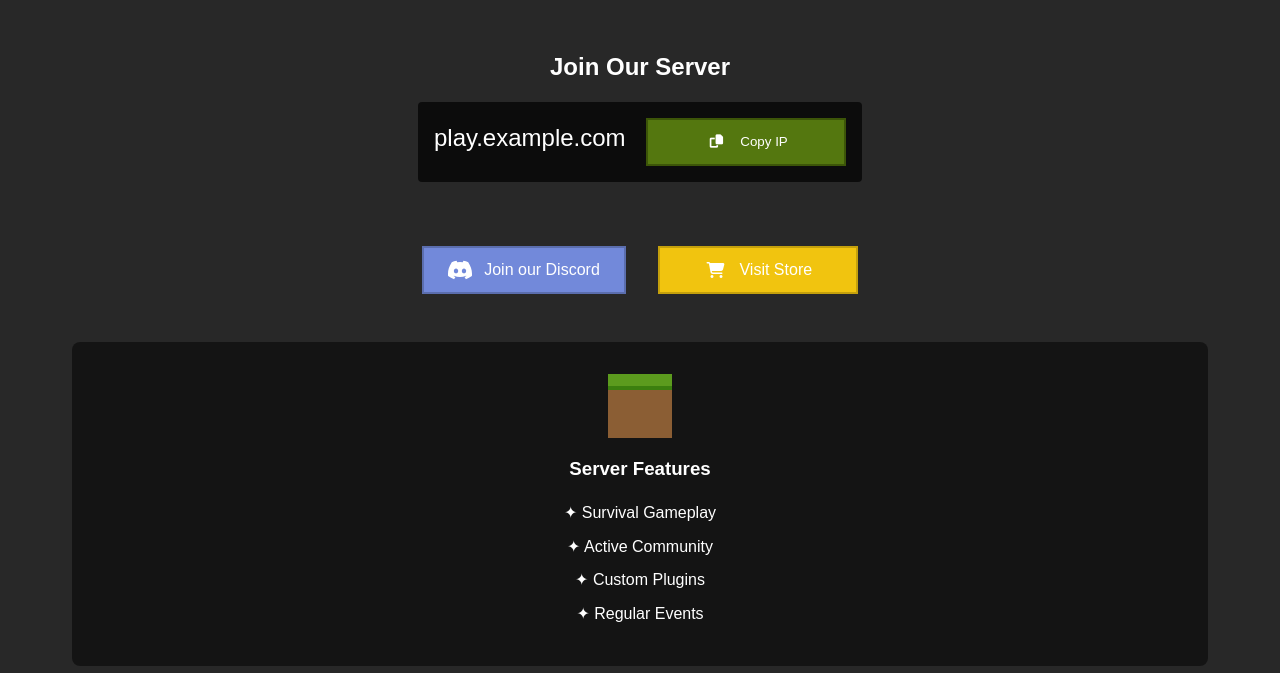
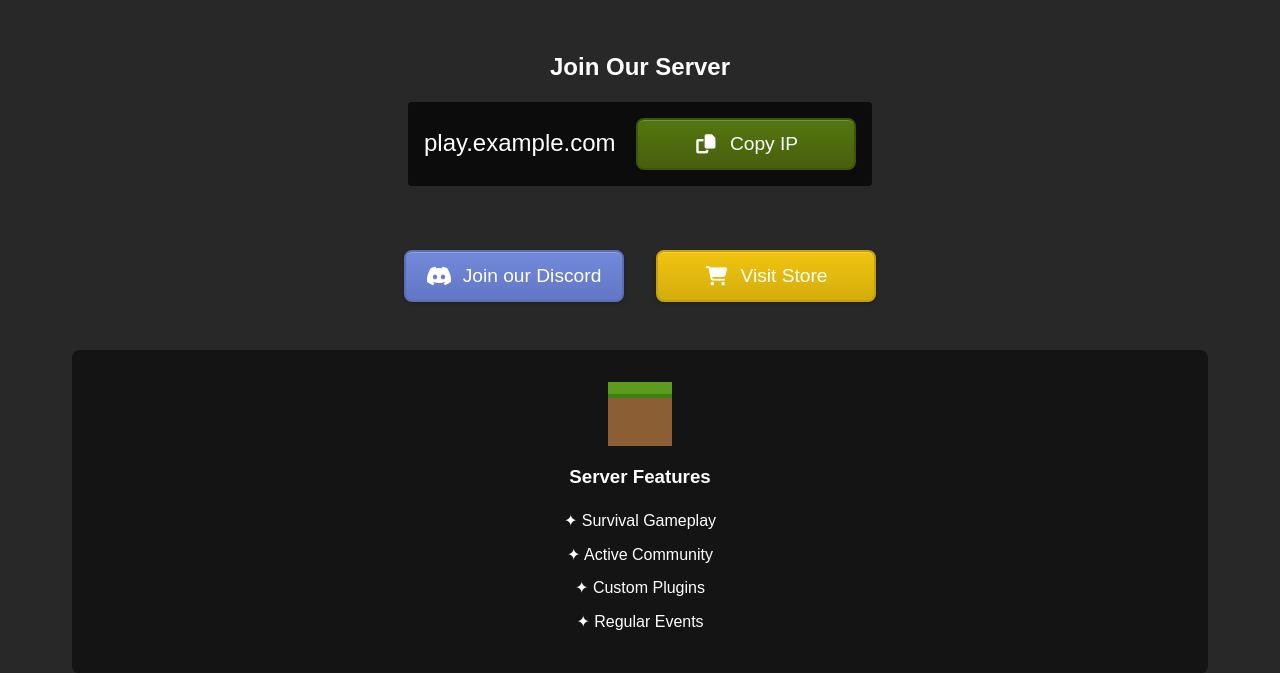
Before and after one commit to MxSLmafao/soulpvp-website, a Flask app: page / in a window 1280 px wide. Shown: the part 140-813 px from the top of the page. Run offline with Flask 3, Linux system fonts and the light colour scheme.

Commit message:
Agent query: Are the buttons now displaying with the updated styles including gradients, shadows, and proper hover effects? Is the Copy IP button properly sized and aligned with the new font size?

```diff
--- a/static/css/style.css
+++ b/static/css/style.css
@@ -59,9 +59,12 @@ header {
 }
 
 .minecraft-button {
-    background-color: #54770f;
-    border: 2px solid #3c5508;
-    padding: 0.75rem 1.5rem;
+    font-size: 1.2rem;
+    border-radius: 8px;
+    background: linear-gradient(to bottom, #54770f, #485f0d);
+    box-shadow: inset 0 1px rgba(255, 255, 255, 0.2), 0 2px 4px rgba(0, 0, 0, 0.2);
+    min-width: 220px;
+    height: 52px;
     color: white;
     text-decoration: none;
     display: inline-flex;
@@ -70,9 +73,8 @@ header {
     gap: 0.75rem;
     cursor: pointer;
     font-family: 'Minecraft', Arial, sans-serif;
-    transition: background-color 0.2s;
-    min-width: 200px;
-    height: 48px;
+    transition: all 0.2s ease;
+    border: 2px solid #3c5508;
 }
 
 .minecraft-button img,
@@ -82,10 +84,13 @@ header {
     display: flex;
     align-items: center;
     justify-content: center;
+    font-size: 1.2rem;
 }
 
 .minecraft-button:hover {
-    background-color: #6a9414;
+    background: linear-gradient(to bottom, #6a9414, #587811);
+    transform: translateY(1px);
+    box-shadow: inset 0 1px rgba(255, 255, 255, 0.2), 0 1px 2px rgba(0, 0, 0, 0.2);
 }
 
 .links {
@@ -97,21 +102,25 @@ header {
 }
 
 .discord {
-    background-color: #7289DA;
+    border-radius: 8px;
+    background: linear-gradient(to bottom, #7289DA, #6277c5);
+    box-shadow: inset 0 1px rgba(255, 255, 255, 0.2), 0 2px 4px rgba(0, 0, 0, 0.2);
     border-color: #5b6eae;
 }
 
 .discord:hover {
-    background-color: #8499e4;
+    background: linear-gradient(to bottom, #8499e4, #7289DA);
 }
 
 .store {
-    background-color: #f1c40f;
+    border-radius: 8px;
+    background: linear-gradient(to bottom, #f1c40f, #d4ad0c);
+    box-shadow: inset 0 1px rgba(255, 255, 255, 0.2), 0 2px 4px rgba(0, 0, 0, 0.2);
     border-color: #c4a00c;
 }
 
 .store:hover {
-    background-color: #f4d03f;
+    background: linear-gradient(to bottom, #f4d03f, #f1c40f);
 }
 
 .features {
```
